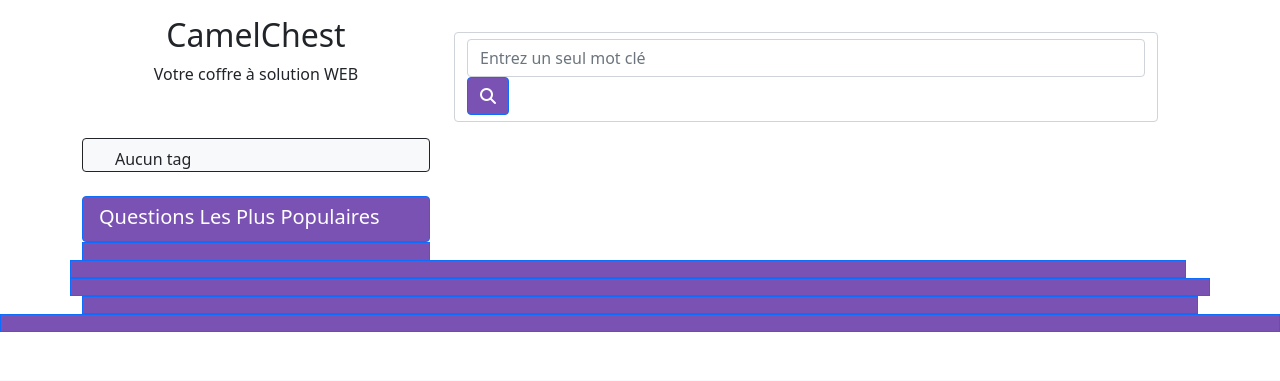
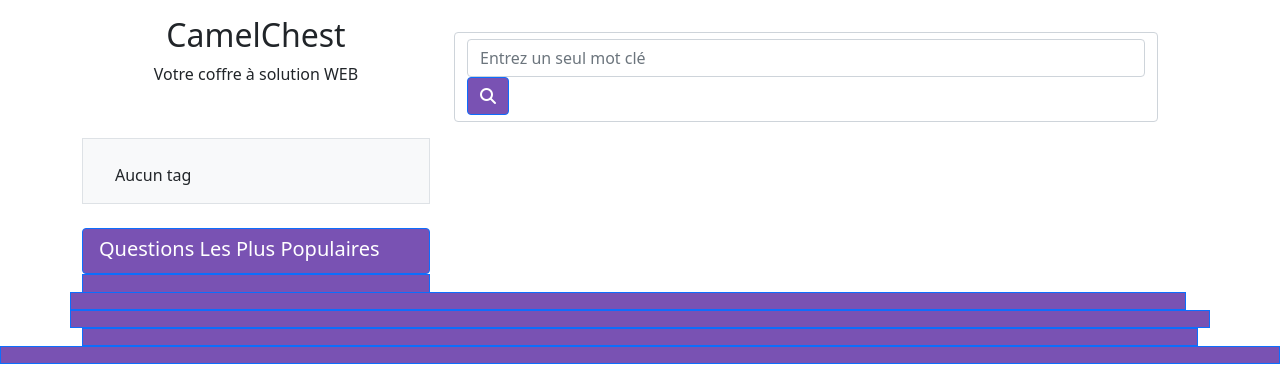
Before and after one commit to WildCodeSchool/bordeaux-p2-202109-stackoverflou, a PHP site: template src/View/Home/index.html.twig in a window 1280 px wide. Shown: the part 105-486 px from the top of the page. Run offline with PHP 8.4, Linux system fonts and the light colour scheme; the template is opened without the code that fills it, so the values that code supplies are empty; some libraries are stand-ins or nearby versions; some web fonts are replaced.

Commit message:
change border on tag's container

```diff
--- a/src/View/Components/_tag.html.twig
+++ b/src/View/Components/_tag.html.twig
@@ -1,4 +1,4 @@
-<div class="container mb-3 bg-light border border-dark rounded">
+<div class="container  bg-light pt-3 pb-3 mx-auto border border-black">
     <div class="row mt-2">
         <div class="ms-2">
             {% for tag in tags %}
--- a/src/View/Components/_upperProfile.html.twig
+++ b/src/View/Components/_upperProfile.html.twig
@@ -21,4 +21,5 @@
     <div class="row">
 
     </div>
+
 </div>
```
Also changed, not shown: public/assets/css/style.css.
